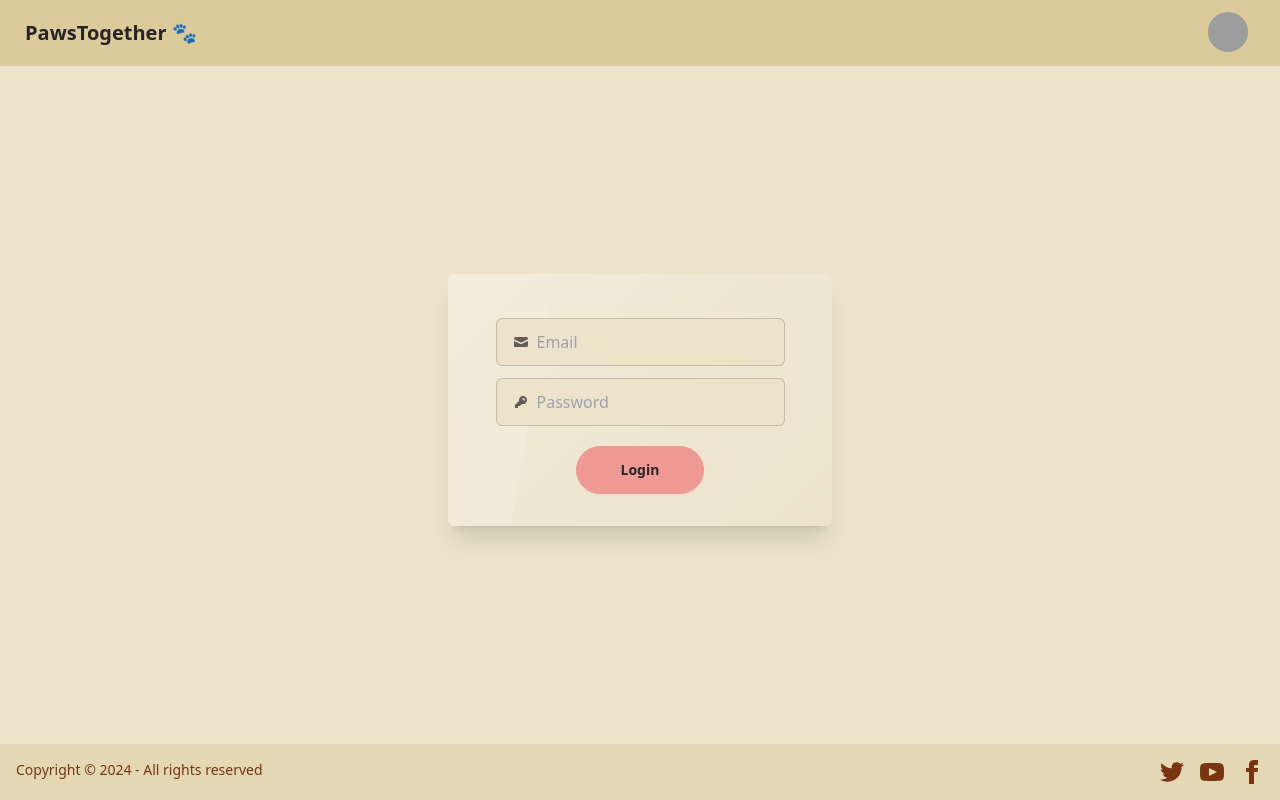
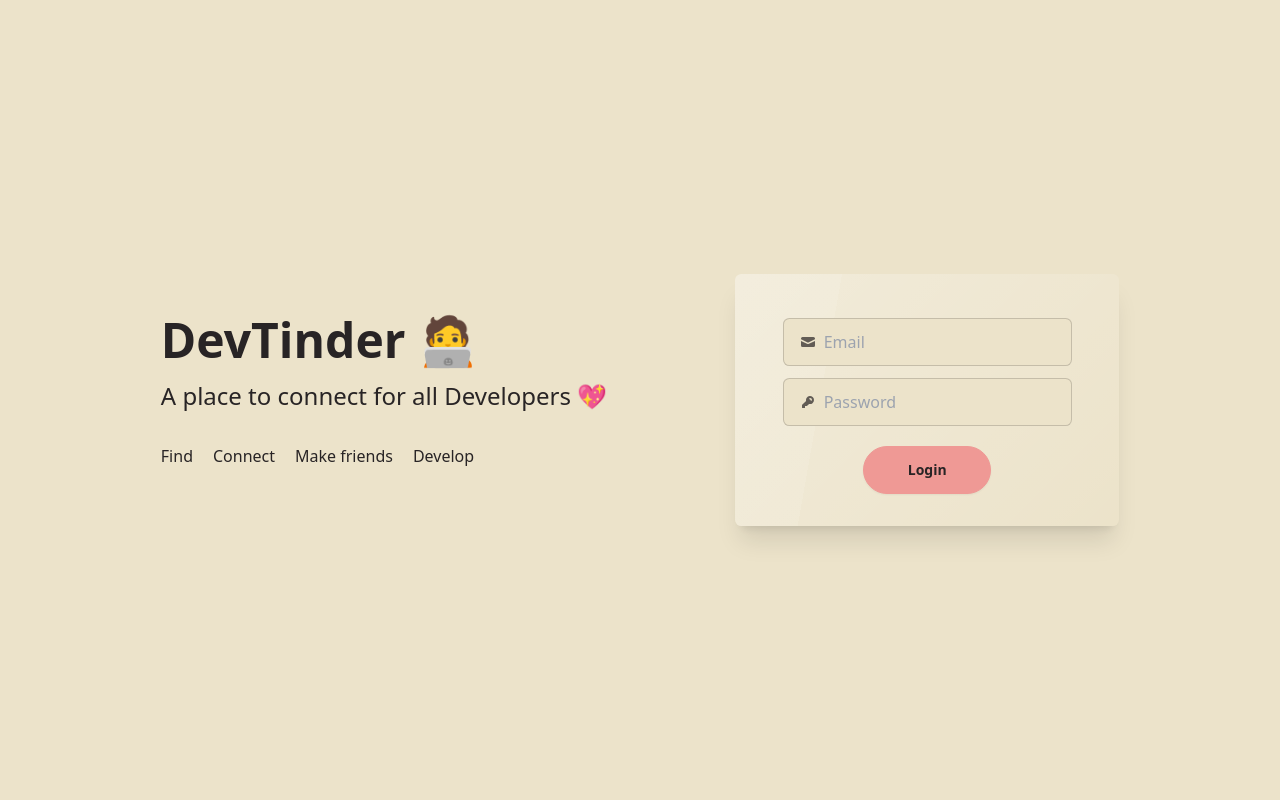
Before and after one commit to SillyCatto/frontend, a React (Vite) app: page /login in a window 1280 px wide. Built offline with nearby package versions, Linux system fonts and the light colour scheme; grey boxes are pictures that could not be loaded.

Commit message:
redesigned login page

```diff
--- a/src/App.jsx
+++ b/src/App.jsx
@@ -9,9 +9,9 @@ export default function App() {
       <BrowserRouter basename="/">
         <Routes>
           <Route path="/" element={<Body />}>
-            <Route path="/login" element={<Login />} />
             <Route path="/profile" element={<Profile />} />
           </Route>
+          <Route path="/login" element={<Login />} />
         </Routes>
       </BrowserRouter>
     </>
--- a/src/Footer.jsx
+++ b/src/Footer.jsx
@@ -1,6 +1,6 @@
 export default function Footer() {
   return (
-    <footer className="footer bg-base-200 text-amber-900 p-4 fixed bottom-0">
+    <footer className="footer bg-neutral text-neutral-content p-4 fixed bottom-0">
       <aside className="grid-flow-col items-center">
         <p>Copyright © {new Date().getFullYear()} - All rights reserved</p>
       </aside>
--- a/src/Login.jsx
+++ b/src/Login.jsx
@@ -22,6 +22,19 @@ export default function Login() {
   };
 
   return (
+    <div className="flex flex-row flex-wrap justify-center gap-x-32">
+      <div className="flex flex-col justify-center h-screen gap-4">
+        <p className="text-5xl font-bold">DevTinder 🧑‍💻</p>
+        <p className="text-2xl font-medium">
+          A place to connect for all Developers 💖
+        </p>
+        <div className="flex flex-row gap-5 my-4">
+          <p>Find</p>
+          <p>Connect</p>
+          <p>Make friends</p>
+          <p>Develop</p>
+        </div>
+      </div>
       <div className="flex items-center justify-center h-screen">
         <div className="card glass bg-base-100 w-96 shadow-xl">
           <div className="card-body">
@@ -83,5 +96,6 @@ export default function Login() {
           </div>
         </div>
       </div>
+    </div>
   );
 }
```
Lines whose indentation alone changed are shown as unchanged.
